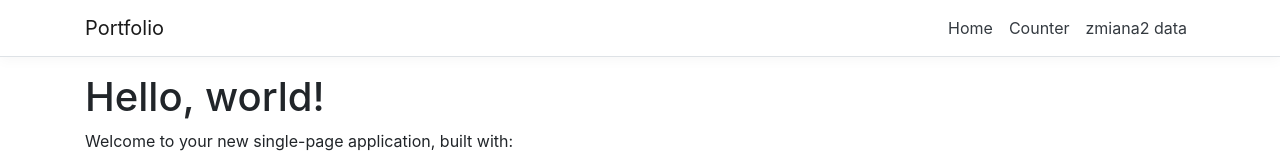
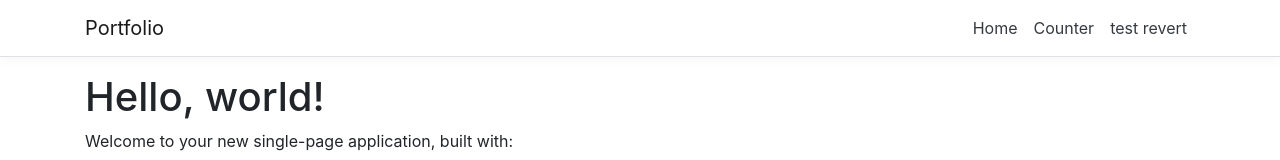
Before and after one commit to levvy13/Portfolio, an Angular app in the folder Portfolio/ClientApp/: page / in a window 1280 px wide. Shown: the top 160 px of the page. Built offline with nearby package versions, Linux system fonts and the light colour scheme.

Commit message:
testrevert

```diff
--- a/Portfolio/ClientApp/src/app/nav-menu/nav-menu.component.html
+++ b/Portfolio/ClientApp/src/app/nav-menu/nav-menu.component.html
@@ -34,7 +34,7 @@
           </li>
           <li class="nav-item" [routerLinkActive]="['link-active']">
             <a class="nav-link text-dark" [routerLink]="['/fetch-data']"
-              >zmiana2 data</a
+              >test revert</a
             >
           </li>
         </ul>
```
